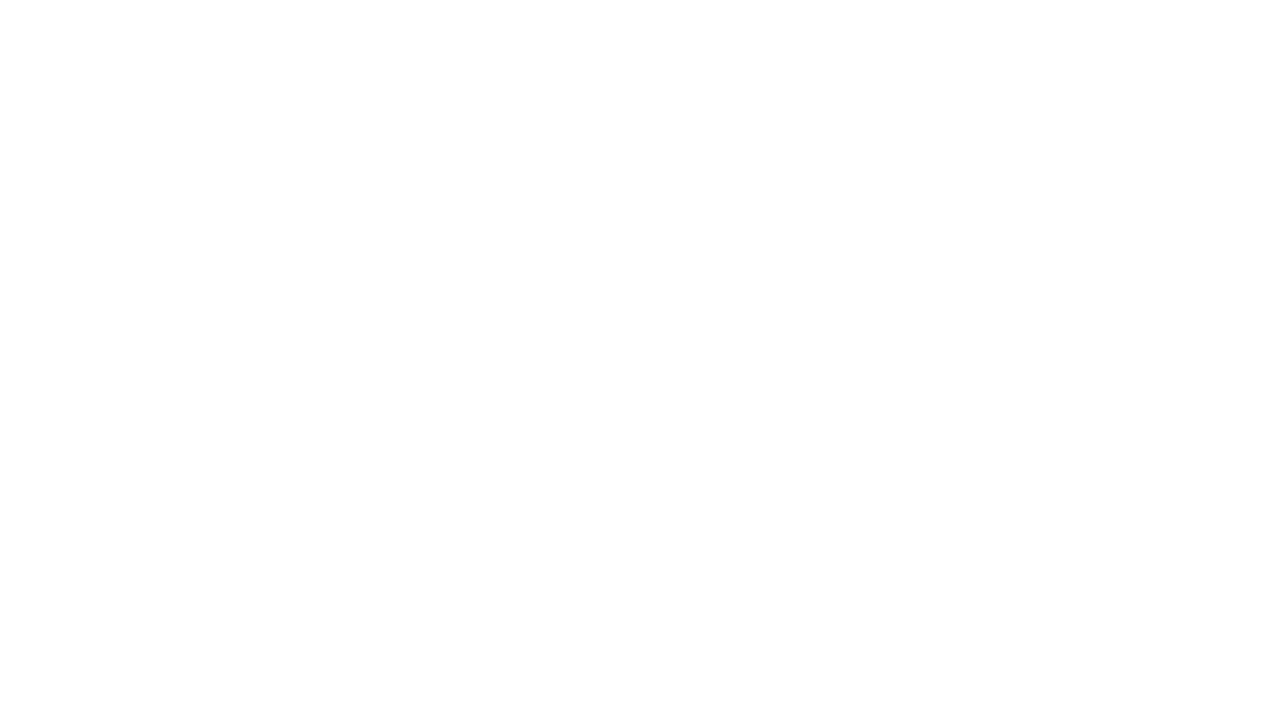
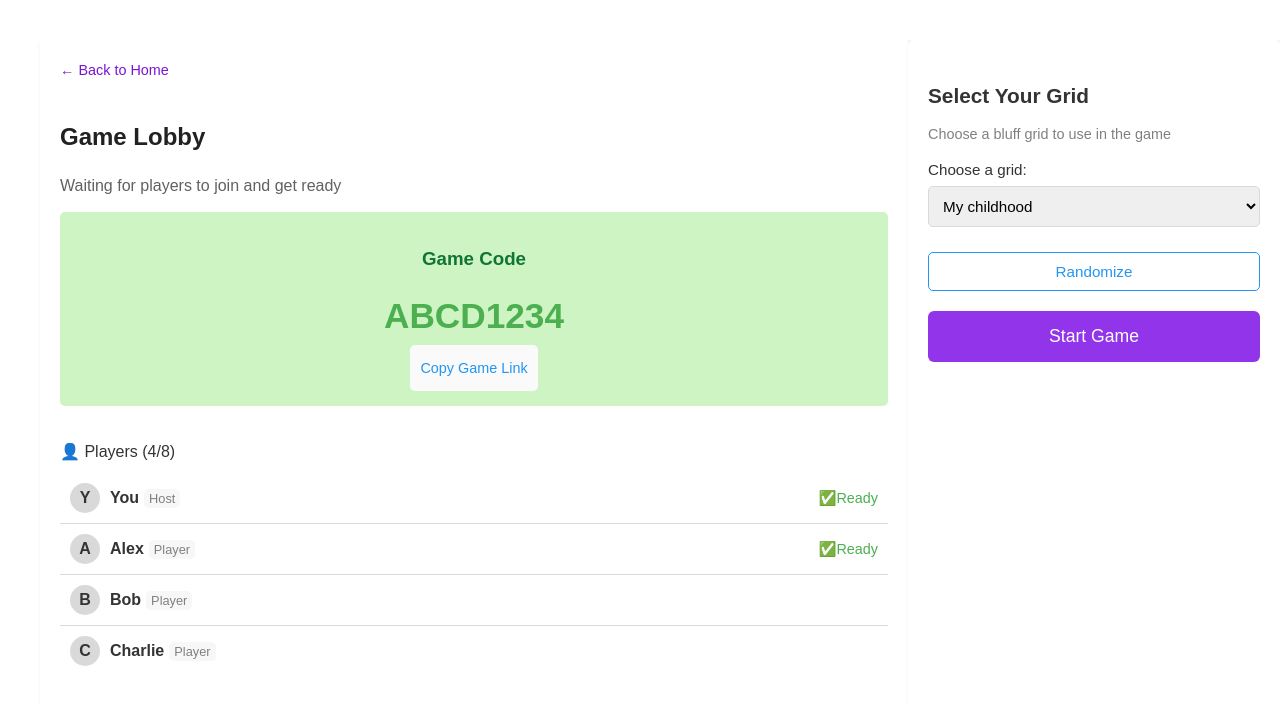
Before and after one commit to ixtk/bluff-grid, a React (Vite) app in the folder frontend/: page /lobby in a window 1280 px wide. Before the commit this address had no page. Shown: the top 704 px of the page. Built offline with nearby package versions, Linux system fonts and the light colour scheme.

Commit message:
Did almost everything, it just needs some changes and it will be good.

```diff
--- a/frontend/package.json
+++ b/frontend/package.json
@@ -17,6 +17,7 @@
     "react": "^19.1.0",
     "react-dom": "^19.1.0",
     "react-router": "^7.6.0",
+    "react-router-dom": "^7.6.0",
     "yup": "^1.6.1"
   },
   "devDependencies": {
--- a/frontend/src/App.jsx
+++ b/frontend/src/App.jsx
@@ -1,11 +1,13 @@
 import "./App.css"
 import { Routes, Route } from "react-router"
 import HomePage from "./Pages/HomePage"
+import Lobby from "./Pages/lobby_page/lobby_page"
 
 function App() {
   return (
     <Routes>
       <Route index element={<HomePage />} />
+      <Route path="/lobby"  element={<Lobby />}/>
     </Routes>
   )
 }
--- /dev/null
+++ b/frontend/src/Pages/lobby_page/lobby_page.css
@@ -0,0 +1,295 @@
+:root {
+  --border-radius: 5px;
+  --card-spacing: 16px;
+  --purple-900: hsl(271, 81%, 46%);
+  --purple-700: hsl(271, 81%, 56%);
+  --purple-300: hsl(271, 81%, 86%);
+  --red-900: hsl(0, 84%, 40%);
+  --red-700: hsl(0, 84%, 60%);
+  --green-900: hsl(142, 76%, 26%);
+  --green-700: hsl(142, 76%, 36%);
+  --gray-700: hsl(0, 0%, 20%);
+  --gray-500: hsl(0, 0%, 50%);
+  --gray-300: hsl(0, 0%, 85%);
+  --gray-100: hsl(210, 40%, 96%);
+  --gray-50: hsl(0, 0%, 97%);
+  --white: hsl(0, 0%, 100%);
+  --black: hsl(0, 0%, 0%);
+}
+
+body,
+html {
+  margin: 0;
+  padding-left: 20px;
+  padding-top: 20px;
+  height: 100%;
+}
+
+.game-lobby-container {
+  display: flex;
+  font-family: sans-serif;
+  padding: 0;
+  gap: 0;
+  background-color: var(--gray-100);
+  border-radius: 0;
+  min-height: 100vh;
+  align-items: stretch;
+  flex-direction: row;
+}
+
+.lobby-details {
+  flex: 1;
+  padding: 20px;
+  background-color: var(--white);
+  border-radius: 0;
+  box-shadow: 0 2px 4px rgba(0, 0, 0, 0.05);
+  display: flex;
+  flex-direction: column;
+
+}
+
+.lobby-details h2 {
+  font-size: 1.5em;
+  margin-bottom: 5px;
+  color: #212121;
+}
+
+.lobby-details p {
+  color: #616161;
+  margin-bottom: 15px;
+}
+
+.game-code-container {
+  background-color: #cef4c3;
+  padding: 15px;
+  border-radius: var(--border-radius);
+  margin-bottom: 15px;
+  text-align: center;
+}
+
+.game-code {
+  font-size: 2.2em;
+  color: #4caf50;
+  margin-bottom: 5px;
+  font-weight: bold;
+}
+
+.copy-link-button {
+  background: none;
+  border: none;
+  background-color: #fafafa;
+  color: #2196f3;
+  cursor: pointer;
+  padding: 15px 10px;
+  border-radius: var(--border-radius);
+  font-size: 0.9em;
+}
+
+.copy-link-button:hover {
+  background-color: #fafafa;
+}
+
+.players-section {
+  margin-top: 20px;
+  flex-grow: 1;
+  overflow-y: auto;
+}
+
+.players-header {
+  display: flex;
+  align-items: center;
+  color: var(--gray-700);
+  margin-bottom: 10px;
+  font-size: 1em;
+}
+
+.players-header svg {
+  margin-right: 5px;
+}
+
+.player-item {
+  display: flex;
+  align-items: center;
+  padding: 10px;
+  border-bottom: 1px solid var(--gray-300);
+}
+
+.player-item:last-child {
+  border-bottom: none;
+}
+
+.player-avatar {
+  width: 30px;
+  height: 30px;
+  border-radius: 50%;
+  background-color: var(--gray-300);
+  display: flex;
+  justify-content: center;
+  align-items: center;
+  color: var(--gray-700);
+  font-weight: bold;
+  margin-right: 10px;
+}
+
+.player-info {
+  flex-grow: 1;
+}
+
+.player-name {
+  font-weight: bold;
+  color: var(--gray-700);
+}
+
+.player-role {
+  color: var(--gray-500);
+  font-size: 0.8em;
+  margin-left: 5px;
+  padding: 2px 5px;
+  border-radius: var(--border-radius);
+  background-color: var(--gray-50);
+}
+
+.player-status {
+  color: #4caf50;
+  font-size: 0.9em;
+  display: flex;
+  align-items: center;
+}
+
+.player-status svg {
+  margin-right: 5px;
+}
+
+.game-options {
+  flex-basis: 30%;
+  padding: 20px;
+  background-color: var(--white);
+  border-radius: var(--border-radius);
+  box-shadow: 0 2px 4px rgba(0, 0, 0, 0.05);
+}
+
+.game-options h3 {
+  font-size: 1.3em;
+  margin-bottom: 10px;
+  color: var(--gray-700);
+}
+
+.game-options p {
+  color: var(--gray-500);
+  margin-bottom: 15px;
+  font-size: 0.9em;
+}
+
+.select-grid-container {
+  margin-bottom: 15px;
+}
+
+.select-grid-container label {
+  display: block;
+  margin-bottom: 5px;
+  color: var(--gray-700);
+  font-size: 0.95em;
+}
+
+.select-grid-container select {
+  width: 100%;
+  padding: 10px;
+  border: 1px solid var(--gray-300);
+  border-radius: var(--border-radius);
+  font-size: 0.95em;
+}
+
+.randomize-button {
+  background: none;
+  border: 1px solid #2196f3;
+  color: #2196f3;
+  cursor: pointer;
+  padding: 10px 15px;
+  border-radius: var(--border-radius);
+  font-size: 0.95em;
+  margin-top: 10px;
+  width: 100%;
+}
+
+.randomize-button:hover {
+  background-color: #fafafa;
+}
+
+.start-game-button {
+  background-color: var(--purple-700);
+  color: var(--white);
+  padding: 15px 20px;
+  border: none;
+  border-radius: 6px;
+  font-size: 1.1em;
+  cursor: pointer;
+  width: 100%;
+  margin-top: 20px;
+}
+
+.start-game-button:hover {
+  background-color: var(--purple-900);
+}
+
+.back-to-home {
+  display: flex;
+  align-items: center;
+  color: var(--purple-900);
+  text-decoration: none;
+  margin-bottom: 20px;
+  font-size: 0.9em;
+}
+
+.back-to-home svg {
+  margin-right: 5px;
+}
+.game-code1 {
+  color: var(--green-900);
+}
+@media (max-width: 700px) {
+  .game-lobby-container {
+    flex-direction: column;
+    padding: 10px;
+  }
+
+  .lobby-details, .game-options {
+    width: 100%;
+    padding: 15px;
+    box-shadow: none;
+    border-radius: 0;
+  }
+
+  .game-code {
+    font-size: 1.5em;
+  }
+
+  .player-item {
+    padding: 8px;
+  }
+
+  .player-avatar {
+    width: 24px;
+    height: 24px;
+    font-size: 0.9em;
+  }
+
+  .randomize-button,
+  .start-game-button {
+    font-size: 1em;
+    padding: 12px;
+  }
+
+  .back-to-home {
+    font-size: 0.85em;
+    margin-bottom: 10px;
+  }
+
+  .game-options h3 {
+    font-size: 1.1em;
+  }
+
+  .select-grid-container select {
+    font-size: 0.9em;
+    padding: 8px;
+  }
+}
--- /dev/null
+++ b/frontend/src/Pages/lobby_page/lobby_page.jsx
@@ -0,0 +1,95 @@
+import React, { useState } from 'react';
+import { BrowserRouter as Router, Routes, Route, Link } from 'react-router-dom';
+import './lobby_page.css';
+
+const initialPlayers = [
+    { id: 'user1', name: 'You', role: 'Host', ready: true },
+    { id: 'user2', name: 'Alex', role: 'Player', ready: true },
+    { id: 'user3', name: 'Bob', role: 'Player', ready: false },
+    { id: 'user4', name: 'Charlie', role: 'Player', ready: false },
+];
+
+const Lobby = () => {
+    const [players, setPlayers] = useState(initialPlayers);
+    const [selectedGrid, setSelectedGrid] = useState('My childhood');
+    const gameCode = 'ABCD1234';
+
+    const handleCopyLink = () => {
+        navigator.clipboard.writeText(window.location.href);
+        alert('Game link copied to clipboard!');
+    };
+
+    const handleRandomizeGrid = () => {
+        const grids = ['My childhood', 'Travel memories', 'Favorite foods', 'Random'];
+        const randomGrid = grids[Math.floor(Math.random() * grids.length)];
+        setSelectedGrid(randomGrid);
+    };
+    return (
+        <div className="game-lobby-container">
+            <div className="lobby-details">
+                <div>
+                <Link to="/" className="back-to-home">
+                  ← Back to Home
+                </Link></div>
+                <h2>Game Lobby</h2>
+                <p>Waiting for players to join and get ready</p>
+
+                <div className="game-code-container">
+                    <h3 className='game-code1'>Game Code</h3>
+                    <div className="game-code">{gameCode}</div>
+                    <button className="copy-link-button" onClick={handleCopyLink}>
+                        Copy Game Link
+                    </button>
+                </div>
+
+                <div className="players-section">
+                    <div className="players-header">
+                       👤 Players ({players.length}/8)
+                    </div>
+                    {players.map((player) => (
+                        <div className="player-item" key={player.id}>
+                            <div className="player-avatar">{player.name[0]}</div>
+                            <div className="player-info">
+                                <span className="player-name">{player.name}</span>
+                                {player.role && <span className="player-role">{player.role}</span>}
+                            </div>
+                            {player.ready && (
+                                <div className="player-status">
+                                    ✅Ready
+                                </div>
+                            )}
+                        </div>
+                    ))}
+                </div>
+            </div>
+            <div className="game-options">
+                <h3>Select Your Grid</h3>
+                <p>Choose a bluff grid to use in the game</p>
+
+                <div className="select-grid-container">
+                    <label htmlFor="grid-select">Choose a grid:</label>
+                    <select
+                        id="grid-select"
+                        value={selectedGrid}
+                        onChange={(e) => setSelectedGrid(e.target.value)}
+                    >
+                        <option>My childhood</option>
+                        <option>Travel memories</option>
+                        <option>Favorite foods</option>
+                        <option>Random</option>
+                    </select>
+                </div>
+
+                <button className="randomize-button" onClick={handleRandomizeGrid}>
+                    Randomize
+                </button>
+                <button className="start-game-button">
+                    Start Game
+                </button>
+            </div>
+
+        </div>
+    );
+};
+
+export default Lobby;
```
Also changed, not shown: 1 other file (tests, documents, lock files or other folders).
